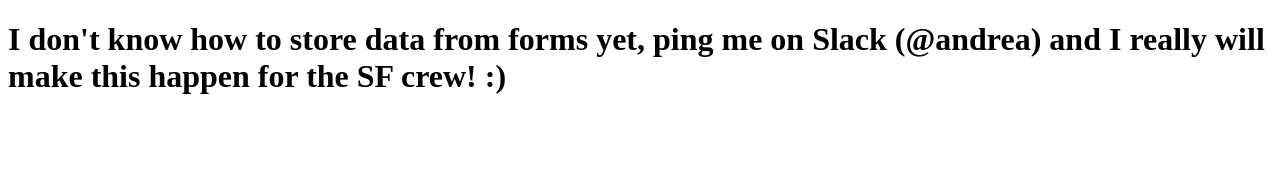
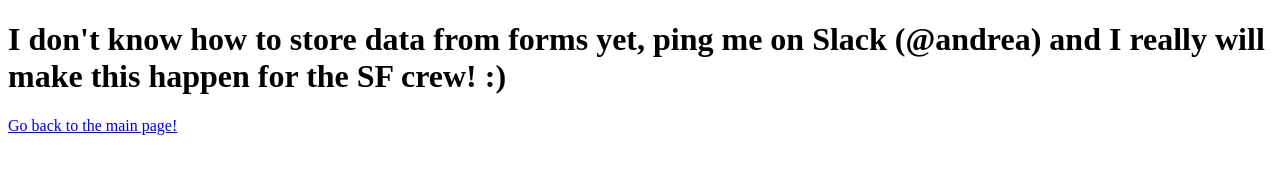
Before and after one commit to icedcoffeeallday/icedcoffeeallday.github.io, a plain HTML site: page PingMe.html in a window 1280 px wide. Drawn offline with Linux system fonts and the light colour scheme.

```diff
--- a/PingMe.html
+++ b/PingMe.html
@@ -6,5 +6,6 @@
 </head>
 <body>
 <h1>I don't know how to store data from forms yet, ping me on Slack (@andrea) and I really will make this happen for the SF crew! :)</h1>
+<p><a href="index.html">Go back to the main page!</a></p>
 </body>
 </html>
```
Also changed, not shown: index.html (+1 -1 lines).
